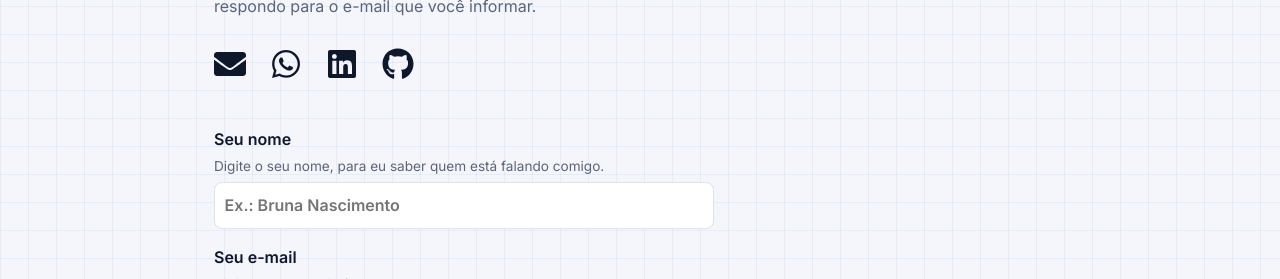
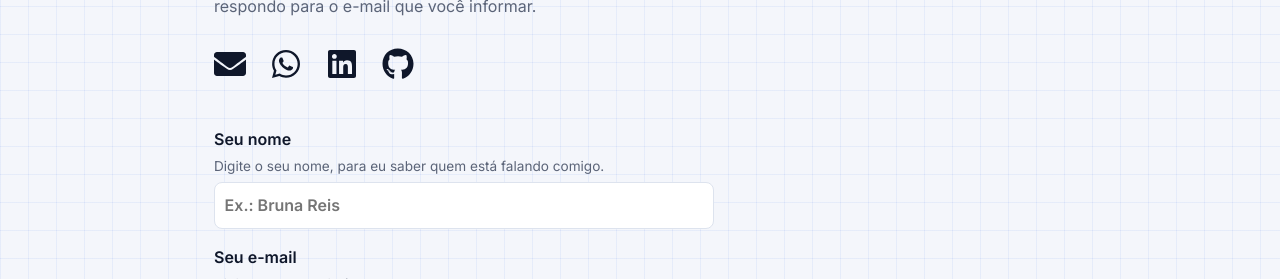
Before and after one commit to daniell-2508/portfolio, a React (Vite) app: page / in a window 1280 px wide. Shown: the part 4922-5201 px from the top of the page. Built offline with nearby package versions, Linux system fonts and the light colour scheme; no server answers.

Commit message:
nome de contato

```diff
--- a/src/components/Contato.jsx
+++ b/src/components/Contato.jsx
@@ -19,7 +19,7 @@ const textos = {
     intro: 'Quer falar comigo? Preencha o formulário com o SEU nome e o SEU e-mail e escreva sua mensagem. Ela chega direto na minha caixa de entrada e eu respondo para o e-mail que você informar.',
     nome: 'Seu nome',
     dicaNome: 'Digite o seu nome, para eu saber quem está falando comigo.',
-    placeholderNome: 'Ex.: Bruna Nascimento',
+    placeholderNome: 'Ex.: Bruna Reis',
     email: 'Seu e-mail',
     dicaEmail: 'Digite o seu e-mail: é para ele que eu vou responder.',
     placeholderEmail: 'seu.email@exemplo.com',
@@ -39,7 +39,7 @@ const textos = {
     intro: "Want to talk to me? Fill in the form with YOUR name and YOUR email, and write your message. It goes straight to my inbox, and I'll reply to the email you provide.",
     nome: 'Your name',
     dicaNome: 'Type your name, so I know who is writing to me.',
-    placeholderNome: 'E.g.: Bruna Nascimento',
+    placeholderNome: 'E.g.: Bruna Reis',
     email: 'Your email',
     dicaEmail: 'Type your email: this is where I will reply.',
     placeholderEmail: 'your.email@example.com',
```
